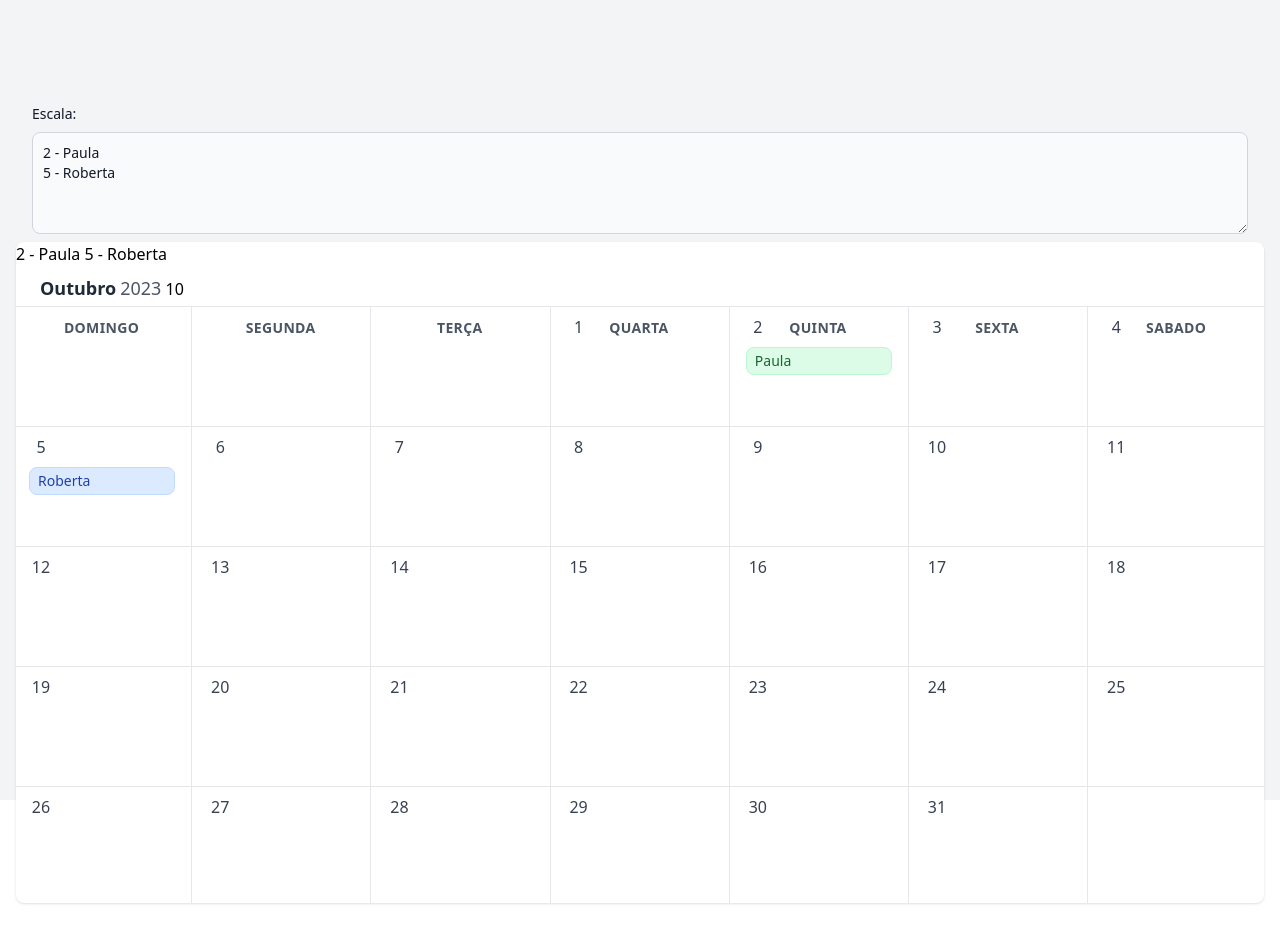
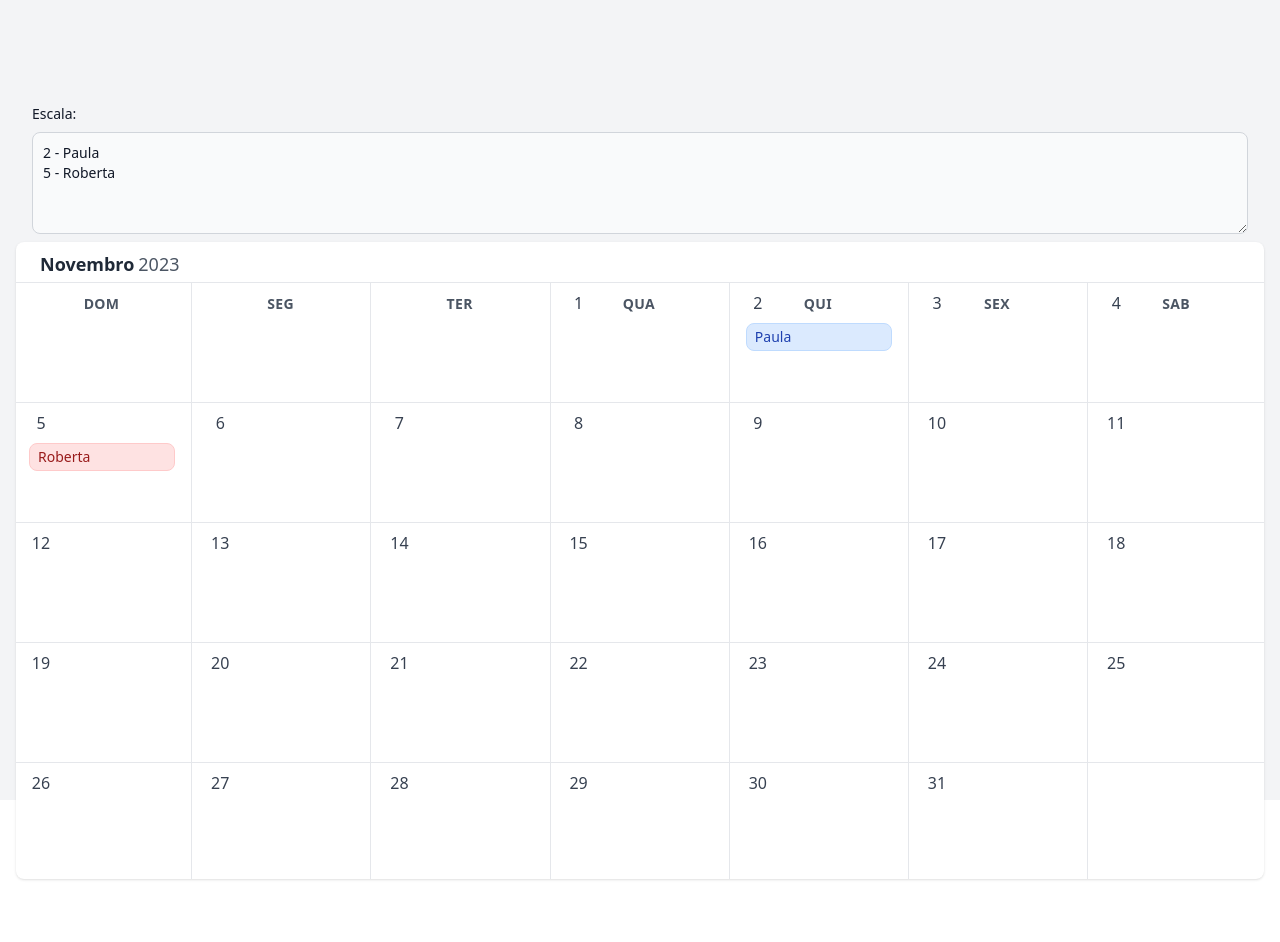
Before and after one commit to tarcisioads/calendario_escala, a Nuxt app: page / in a window 1280 px wide. Shown: the top 942 px of the page. Built offline with nearby package versions, Linux system fonts and the light colour scheme.

Commit message:
correcao dias calendario

```diff
--- a/components/Calendar.vue
+++ b/components/Calendar.vue
@@ -7,8 +7,9 @@ onMounted(() => {
 })
 
 const currentDate = new Date();
+const showDate = ref(currentDate);
 const currentYear = ref(currentDate.getFullYear());
-const currentMonth = ref(currentDate.getMonth());
+const currentMonth = ref(currentDate.getMonth()+1);
 
 const props = defineProps(['data'])
 const data = toRef(props, 'data');
@@ -33,19 +34,35 @@ const MONTHS_NAMES = ref([
   "Novembro",
   "Dezembro"
 ]);
-const DAYS = ref(['Domingo', 'Segunda', 'Terça', 'Quarta', 'Quinta', 'Sexta', 'Sabado']);
+const DAYS = ref(['Dom', 'Seg', 'Ter', 'Qua', 'Qui', 'Sex', 'Sab']);
 
 const no_of_days = ref([])
 const blankdays = ref([])
 
 
 function loadCalendar(){
-  let daysInMonth = new Date(currentYear.value, currentMonth.value, 0).getDate();
-  console.log(daysInMonth)
+  let daysInMonth = new Date(currentYear.value, currentMonth.value-1, 0).getDate();
+  const names = [...new Set(events.map(element => element.name))]
+  const namesObj = []
+  let theme = 1
+  names.forEach(element => {
+    namesObj.push({name: element, theme: theme})
+    theme++
+    if (theme >= 15){
+      theme = 1
+    }
+  })
+  events.forEach(element => {
+    const obj = namesObj.filter(value =>
+      value.name === element.name
+    ).shift()
+    element.theme = obj.theme
+  });
+
 
   // find where to start calendar day of week
-  let dayOfWeek = new Date(currentYear.value, currentMonth.value).getDay();
-  console.log(dayOfWeek)
+  showDate.value = new Date(currentYear.value, currentMonth.value-1)
+  let dayOfWeek = new Date(currentYear.value, currentMonth.value-1).getDay();
   let blankdaysArray = [];
   for ( var i=1; i <= dayOfWeek; i++) {
     blankdaysArray.push(i);
@@ -53,11 +70,10 @@ function loadCalendar(){
 
   let daysArray = [];
   for ( var i=1; i <= daysInMonth; i++) {
-    const rndInt = randomIntFromInterval(1, 5)
     let list = [];
     events.forEach(element => {
       if (element.day == i){
-        list.push({event_title: element.name, event_theme: rndInt})
+        list.push({event_title: element.name, event_theme: element.theme})
       }
     });
     daysArray.push({day:i, events: list});
@@ -67,9 +83,6 @@ function loadCalendar(){
   no_of_days.value = daysArray;
 }
 
-function randomIntFromInterval(min, max) { // min and max included
-  return Math.floor(Math.random() * (max - min + 1) + min)
-}
 
 function mountObject(){
   let lines = data.value.split("\n");
@@ -78,14 +91,21 @@ function mountObject(){
   for(var i=0;i<lines.length;i++){
     let [dayMonth, nome] = lines[i].split("-").map((str) => str.trim());
     let [day, month, year] = dayMonth.split("/").map((str) => str.trim());
+    day = Number(day);
     if (!month){
-      month = currentDate.getMonth();
+      month = currentDate.getMonth()+1;
     }
+    month = parseInt(month);
     if (!year){
-      year = currentDate.getFullYear();
+      if (month < (currentDate.getMonth()+1)){
+        year = currentDate.getFullYear()+1;
+      }else{
+        year = currentDate.getFullYear();
+      }
     }
-    day = Number(day);
-    month = parseInt(month);
+    if (year.toString().length == 2){
+      year = currentDate.getFullYear().toString().substring(0,2) + year
+    }
     year = parseInt(year);
     currentMonth.value = month
     currentYear.value = year
@@ -95,7 +115,7 @@ function mountObject(){
     result.push(obj);
   }
 
-  return result; //JavaScript object
+  return result;
 }
 
 </script>
@@ -103,12 +123,10 @@ function mountObject(){
 
 <template>
   <div class="bg-white rounded-lg shadow overflow-hidden">
-    {{ data }}
     <div class="flex items-center justify-between py-2 px-6">
       <div>
         <span class="text-lg font-bold text-gray-800">{{MONTHS_NAMES[currentMonth-1]}}</span>
         <span class="ml-1 text-lg text-gray-600 font-normal">{{currentYear}}</span>
-        {{currentMonth}}
       </div>
     </div>
 
@@ -125,11 +143,11 @@ function mountObject(){
           style="width: 14.28%; height: 120px"
           class="text-center border-r border-b px-4 pt-2"
         ></div>
-          <div v-for="(date, dateIndex) in no_of_days" style="width: 14.28%; height: 120px" class="px-4 pt-2 border-r border-b relative">
+          <div v-for="(date, dateIndex) in no_of_days" style="width: 14.28%; min-height: 120px" class="px-4 pt-2 border-r border-b relative">
             <div
               class="inline-flex w-6 h-6 items-center justify-center cursor-pointer text-center leading-none rounded-full transition ease-in-out duration-100 text-gray-700 hover:bg-blue-200"
               >{{date.day}}</div>
-            <div style="height: 80px;" class="overflow-y-auto mt-1">
+            <div style="min-height: 80px;" class="overflow-y-auto mt-1">
 
               <div v-for="event in date.events">
                 <div
@@ -139,7 +157,14 @@ function mountObject(){
                     'border-red-200 text-red-800 bg-red-100': event.event_theme === 2,
                     'border-yellow-200 text-yellow-800 bg-yellow-100': event.event_theme === 3,
                     'border-green-200 text-green-800 bg-green-100': event.event_theme === 4,
-                    'border-purple-200 text-purple-800 bg-purple-100': event.event_theme === 5
+                    'border-purple-200 text-purple-800 bg-purple-100': event.event_theme === 5,
+                    'border-orange-200 text-orange-800 bg-orange-100': event.event_theme === 6,
+                    'border-lime-200 text-lime-800 bg-lime-100': event.event_theme === 7,
+                    'border-cyan-200 text-cyan-800 bg-cyan-100': event.event_theme === 8,
+                    'border-violet-200 text-violet-800 bg-violet-100': event.event_theme === 9,
+                    'border-fuchsia-200 text-fuchsia-800 bg-fuchsia-100': event.event_theme === 10,
+                    'border-pink-200 text-pink-800 bg-pink-100': event.event_theme === 11,
+                    'border-rose-200 text-rose-800 bg-rose-100': event.event_theme === 12,
                   }"
                 >
                 <p class="text-sm truncate leading-tight">{{event.event_title}}</p>
```
